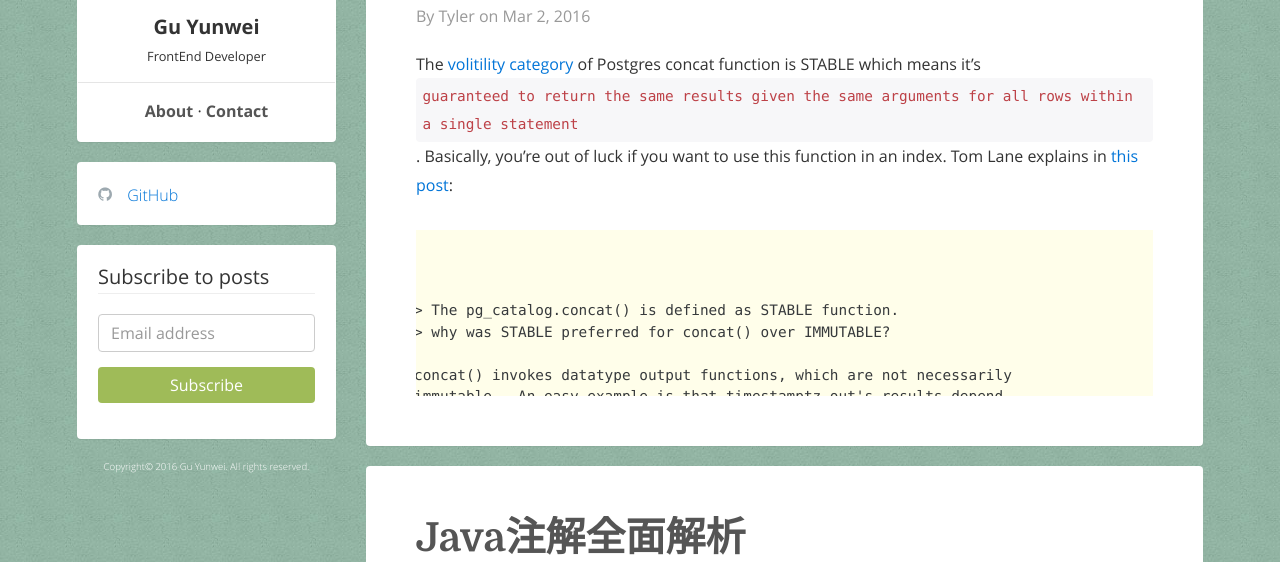
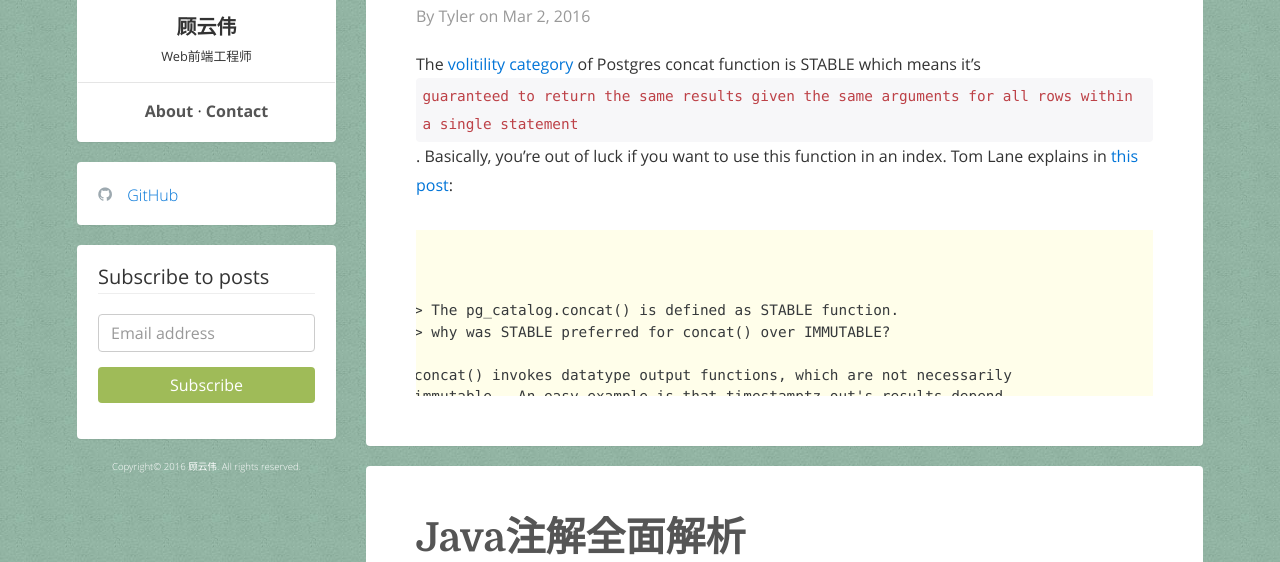
Before and after one commit to GuYunWei/guyunwei.github.io, a Jekyll site: the page built from index.html, in a window 1280 px wide, cut to the strip 204-766 px from the top of the page. Built offline with Jekyll 4.4.1, drawn with Linux system fonts in a browser that asks for light colours; the list of posts is cut into pages by our own code; comment, search, counter and statistics services are not loaded.

Commit message:
modify files

```diff
--- a/_config.yml
+++ b/_config.yml
@@ -17,8 +17,8 @@ paginate: 5 # How many posts to show per page
 baidu_analytics: fba9e3a520e406dd84863f55dbfd8221
 
 # Author settings
-author_name: Gu Yunwei
-author_description: FrontEnd Developer
+author_name: 顾云伟
+author_description: Web前端工程师
 author_image: https://avatars1.githubusercontent.com/u/8307158
 author_image_width: 180
 author_image_height: 180
@@ -30,6 +30,7 @@ share_buttons: on
 # Comments settings
 # disqus_shortname: Guyw
 duoshuo_shortname: Guyw
+duoshuo_hotartical: on
 
 # Sidebar settings
 sidebar: left # left|right
--- a/_sass/_main.scss
+++ b/_sass/_main.scss
@@ -176,3 +176,7 @@ code {
     font-weight: 700;
     font-size: 18px;
 }
+
+#ds-thread #ds-reset .ds-login-buttons {
+    display: inline-block;
+}
```
